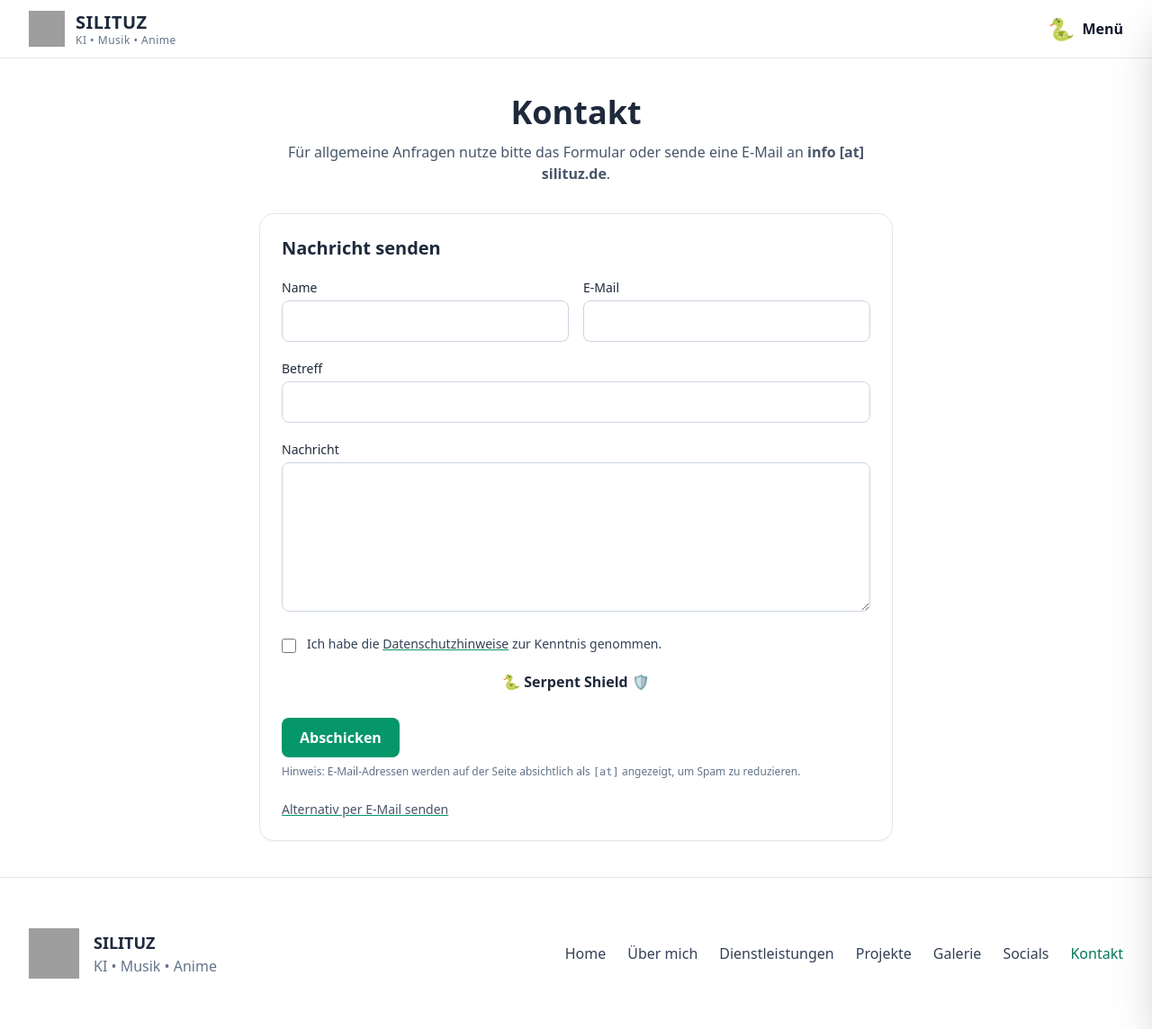
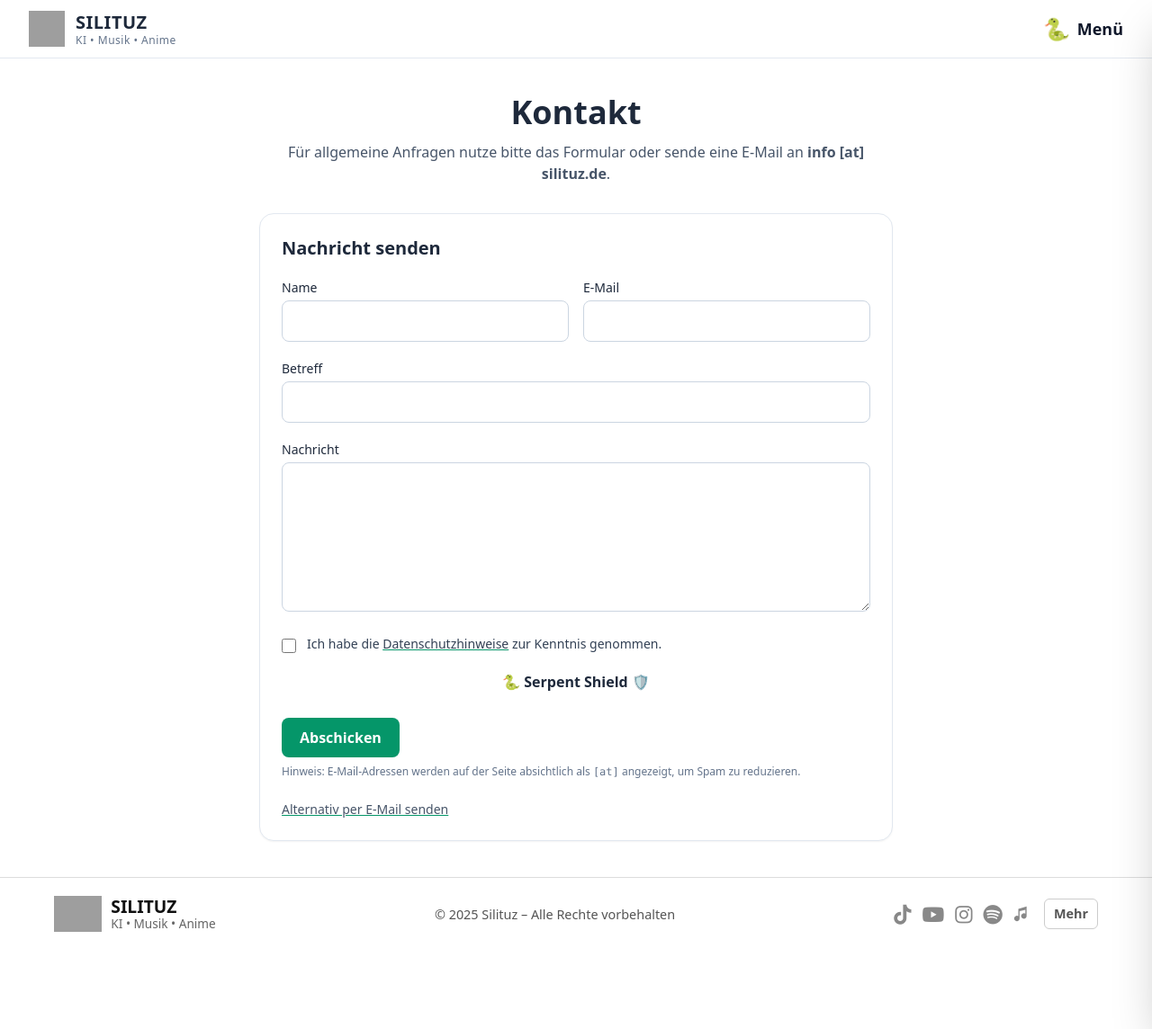
Before and after one commit to Silituz/silituz-website, a Jekyll site: the page built from contact.html, in a window 1280 px wide and 1144 px high. Shown: the whole window at 90% size. Built offline with Jekyll 4.4.1, drawn with Linux system fonts in a browser that asks for light colours; nearby versions of some CDN libraries; grey boxes are pictures that could not be loaded.

Commit message:
Update contact.html

```diff
--- a/contact.html
+++ b/contact.html
@@ -1,35 +1,7 @@
-<!DOCTYPE html>
-<html lang="de">
-<head>
-  <meta charset="utf-8" />
-  <meta name="viewport" content="width=device-width, initial-scale=1" />
-  <title>Kontakt – SILITUZ</title>
-  <meta name="description" content="Kontaktiere Silituz: KI • Musik • Anime." />
-  <script src="https://cdn.tailwindcss.com"></script>
-</head>
-<body class="text-slate-800 antialiased">
-
-  <!-- Header -->
-  <header class="sticky top-0 z-40 bg-white/80 backdrop-blur border-b border-slate-200">
-    <div class="max-w-7xl mx-auto px-4 sm:px-6 lg:px-8">
-      <div class="flex h-16 items-center justify-between">
-        <a href="index.html" class="flex items-center gap-3 font-black tracking-wide text-xl">
-          <img src="assets/images/logo.svg" alt="SILITUZ Logo" class="h-10 w-10" />
-          <span class="flex flex-col leading-tight">
-            <span>SILITUZ</span>
-            <span class="text-xs font-normal text-slate-500">KI • Musik • Anime</span>
-          </span>
-        </a>
-
-        <!-- Mobile-Trigger -->
-        <button id="snakeBtn"
-              class="inline-flex items-center gap-2 justify-center text-slate-900 hover:text-emerald-600 text-base font-semibold"
-              aria-label="Menü öffnen">
-        <span class="text-2xl leading-none">🐍</span><span>Menü</span>
-        </button>
-      </div>
-    </div>
-  </header>
+---
+layout: default
+title: "Kontakt – SILITUZ"
+---
 
   <!-- Hauptbereich -->
   <main class="py-10">
@@ -115,47 +87,7 @@
     </div>
   </main>
 
-  <!-- Footer -->
-  <footer class="py-14 border-t border-slate-200 bg-white/60">
-    <div class="max-w-7xl mx-auto px-4 sm:px-6 lg:px-8 flex flex-col md:flex-row items-start md:items-center justify-between gap-8">
-      <div class="flex items-center gap-4">
-        <img src="assets/images/logo.svg" alt="SILITUZ Logo" class="h-14 w-14" />
-        <div>
-          <p class="font-black text-lg">SILITUZ</p>
-          <p class="text-slate-500">KI • Musik • Anime</p>
-        </div>
-      </div>
-      <nav class="flex items-center gap-6 text-slate-700">
-        <a href="index.html" class="hover:text-emerald-700">Home</a>
-        <a href="about.html" class="hover:text-emerald-700">Über mich</a>
-        <a href="services.html" class="hover:text-emerald-700">Dienstleistungen</a>
-        <a href="projects.html" class="hover:text-emerald-700">Projekte</a>
-        <a href="gallery.html" class="hover:text-emerald-700">Galerie</a>
-        <a href="socials.html" class="hover:text-emerald-700">Socials</a>
-        <a href="contact.html" class="text-emerald-700">Kontakt</a>
-      </nav>
-    </div>
-  </footer>
 
-  <!-- Slide-out RIGHT Menu -->
-  <div id="sideOverlay" class="fixed inset-0 bg-black/40 opacity-0 pointer-events-none transition-opacity z-40"></div>
-  <aside id="sideMenu" class="fixed right-0 top-0 h-full w-72 max-w-[80%] bg-white shadow-2xl translate-x-full transition-transform z-50">
-  <div class="h-16 px-4 flex items-center justify-between border-b">
-    <div class="flex items-center gap-2 text-slate-800 font-semibold">
-      <span class="text-emerald-600 text-xl">🐍</span><span>Menü</span>
-    </div>
-    <button id="sideClose" class="p-2 rounded-lg hover:bg-slate-100" aria-label="Menü schließen">✕</button>
-  </div>
-  <nav class="p-4 space-y-2 text-slate-800">
-    <a href="index.html"    class="block px-3 py-2 rounded-lg hover:bg-slate-100">Home</a>
-    <a href="about.html"    class="block px-3 py-2 rounded-lg hover:bg-slate-100">Über mich</a>
-    <a href="services.html" class="block px-3 py-2 rounded-lg hover:bg-slate-100">Dienstleistungen</a>
-    <a href="projects.html" class="block px-3 py-2 rounded-lg hover:bg-slate-100">Projekte</a>
-    <a href="gallery.html"  class="block px-3 py-2 rounded-lg hover:bg-slate-100">Galerie</a>
-    <a href="socials.html"  class="block px-3 py-2 rounded-lg hover:bg-slate-100">Socials</a>
-    <a href="contact.html"  class="block px-3 py-2 rounded-lg hover:bg-slate-100">Kontakt</a>
-  </nav>
-</aside>
   <script>
     // Mailto-Fallback
     (function(){
@@ -163,29 +95,6 @@
       btn && btn.addEventListener('click', ()=> {
         window.location.href = 'mailto:info@silituz.de?subject=Kontakt%20über%20silituz.de';
       });
-    })();
-
-    // Slide-out Menü
-    (function(){
-      const snakeBtn=document.getElementById('snakeBtn');
-      const sideMenu=document.getElementById('sideMenu');
-      const sideOverlay=document.getElementById('sideOverlay');
-      const sideClose=document.getElementById('sideClose');
-      function openMenu(){
-        sideMenu.classList.remove('translate-x-full');
-        sideOverlay.classList.remove('pointer-events-none');
-        requestAnimationFrame(()=>{ sideOverlay.classList.add('opacity-100'); sideOverlay.classList.remove('opacity-0'); });
-      }
-      function closeMenu(){
-        sideMenu.classList.add('translate-x-full');
-        sideOverlay.classList.add('pointer-events-none');
-        sideOverlay.classList.remove('opacity-100');
-        sideOverlay.classList.add('opacity-0');
-      }
-      snakeBtn && snakeBtn.addEventListener('click', openMenu);
-      sideClose && sideClose.addEventListener('click', closeMenu);
-      sideOverlay && sideOverlay.addEventListener('click', closeMenu);
-      window.addEventListener('keydown', (e)=>{ if(e.key==='Escape') closeMenu(); });
     })();
 
     // E-Mail-Validierung + Lemin Verify (wie gehabt)
```
